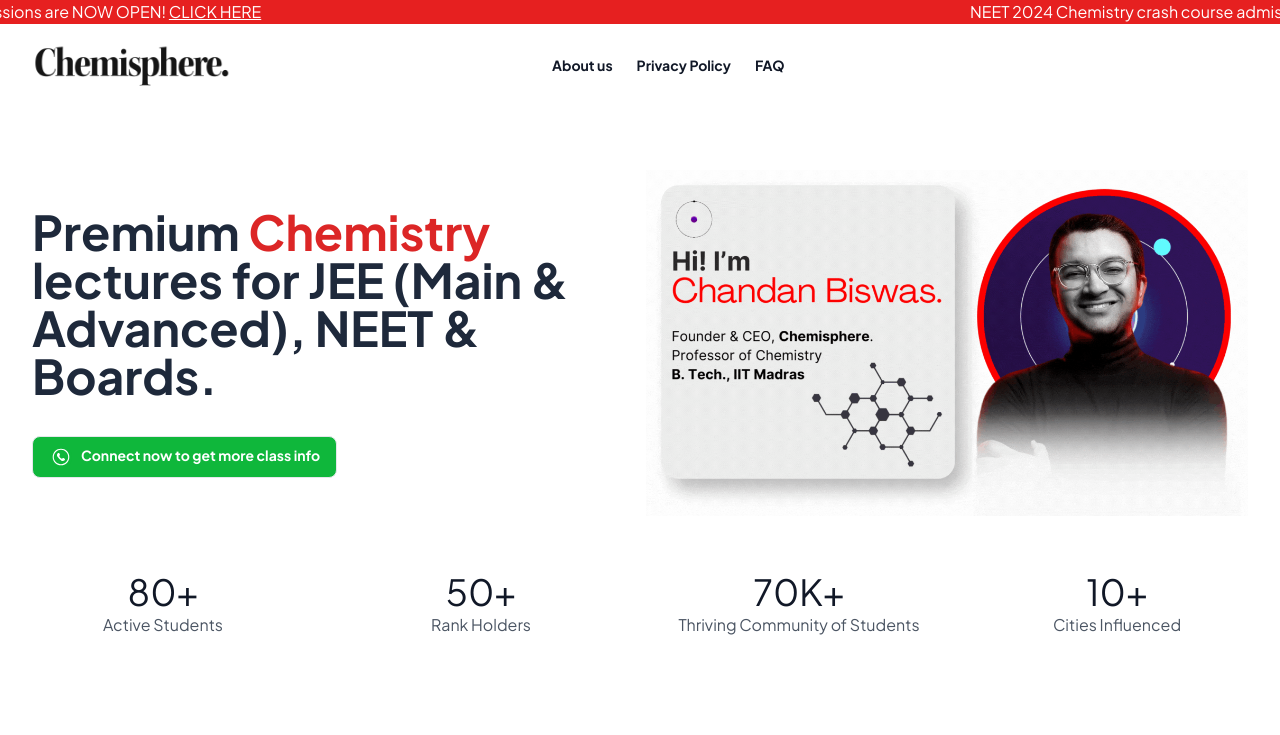
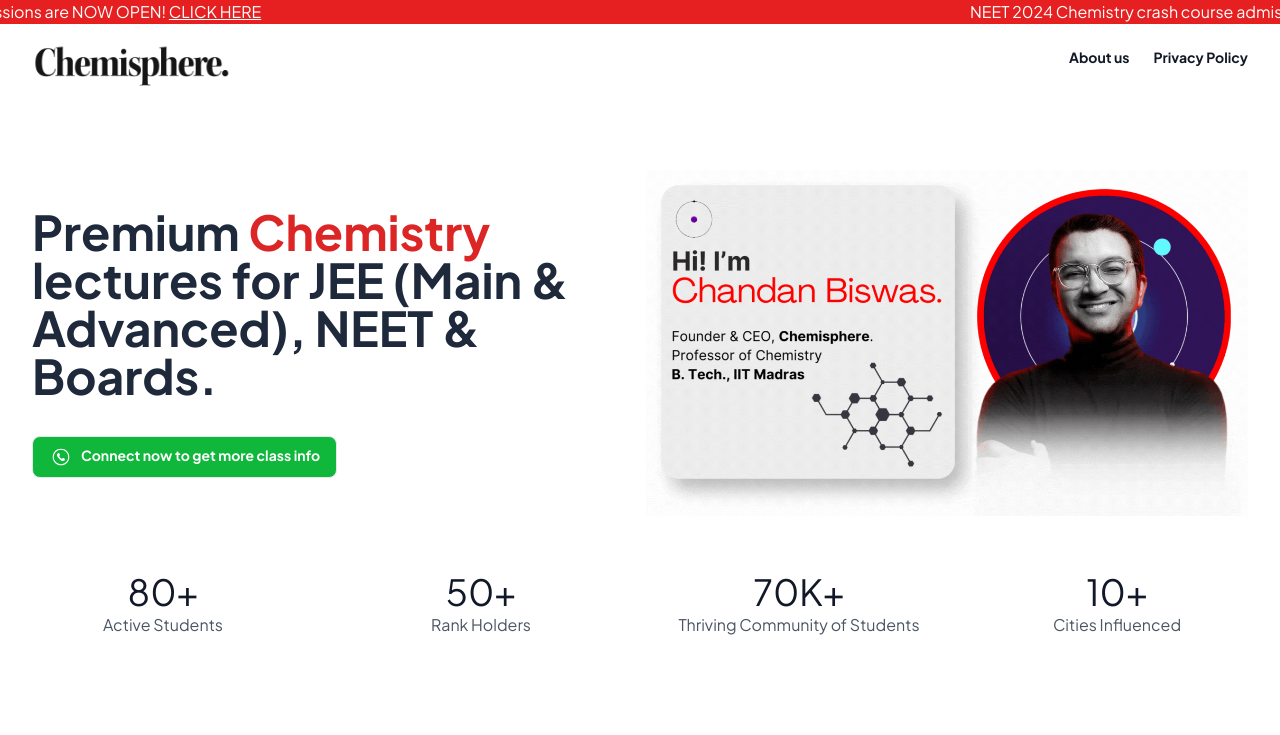
Before and after one commit to aryannpanchal/chemisphere-official-website, a Next.js app: page / in a window 1280 px wide. Shown: the top 735 px of the page. Built offline with nearby package versions, Linux system fonts and the light colour scheme.

Commit message:
Add files via upload

```diff
--- a/components/Navbar.jsx
+++ b/components/Navbar.jsx
@@ -11,9 +11,7 @@ const Navbar = () => {
 
   const navigation = [
     { title: "About us", path: "/about-us" },
-    // { title: "Careers", path: "/" },
     { title: "Privacy Policy", path: "/privacy-policy" },
-    { title: "FAQ", path: "faq-section" }, // Update path to match the section's ID
   ];
 
   useEffect(() => {
@@ -71,7 +69,8 @@ const Navbar = () => {
             </div>
           </div>
           <div className={`flex-1 items-center mt-8 md:mt-0 md:flex ${state ? 'block' : 'hidden'}  `}>
-            <ul className="justify-center items-center space-y-6 md:flex md:space-x-6 pl-86 md:space-y-0 pb-1">
+            <ul className="justify-right items-center space-y-6 md:flex md:space-x-6 ml-auto md:space-y-0 pb-5">
+              <div className="md:flex-grow"></div> {/* Add this div to push items to the right */}
               {navigation.map((item, idx) => (
                 <li key={idx} className="text-gray-900 hover:text-red-500">
                   {item.path.startsWith('/') ? (
@@ -92,6 +91,7 @@ const Navbar = () => {
                   )}
                 </li>
               ))}
+            </ul>
             <div className='space-y-6 md:hidden'>
               <Link href='https://www.youtube.com/@Chemisphere' target='__blank'>
                 <FontAwesomeIcon icon={faYoutube} size="1.5x" className='mr-4' />
@@ -106,8 +106,6 @@ const Navbar = () => {
                 <FontAwesomeIcon icon={faFacebook} size="1.5x" className='mr-4' />
               </Link>
             </div>
-            </ul>
-            <div className="flex-1 gap-x-6 items-center justify-end mt-6 space-y-6  md:space-y-0 md:mt-0 pb-5 md:pb-0 hidden md:flex"></div>
           </div>
         </div>
       </nav>
```
Lines whose indentation alone changed are shown as unchanged.
